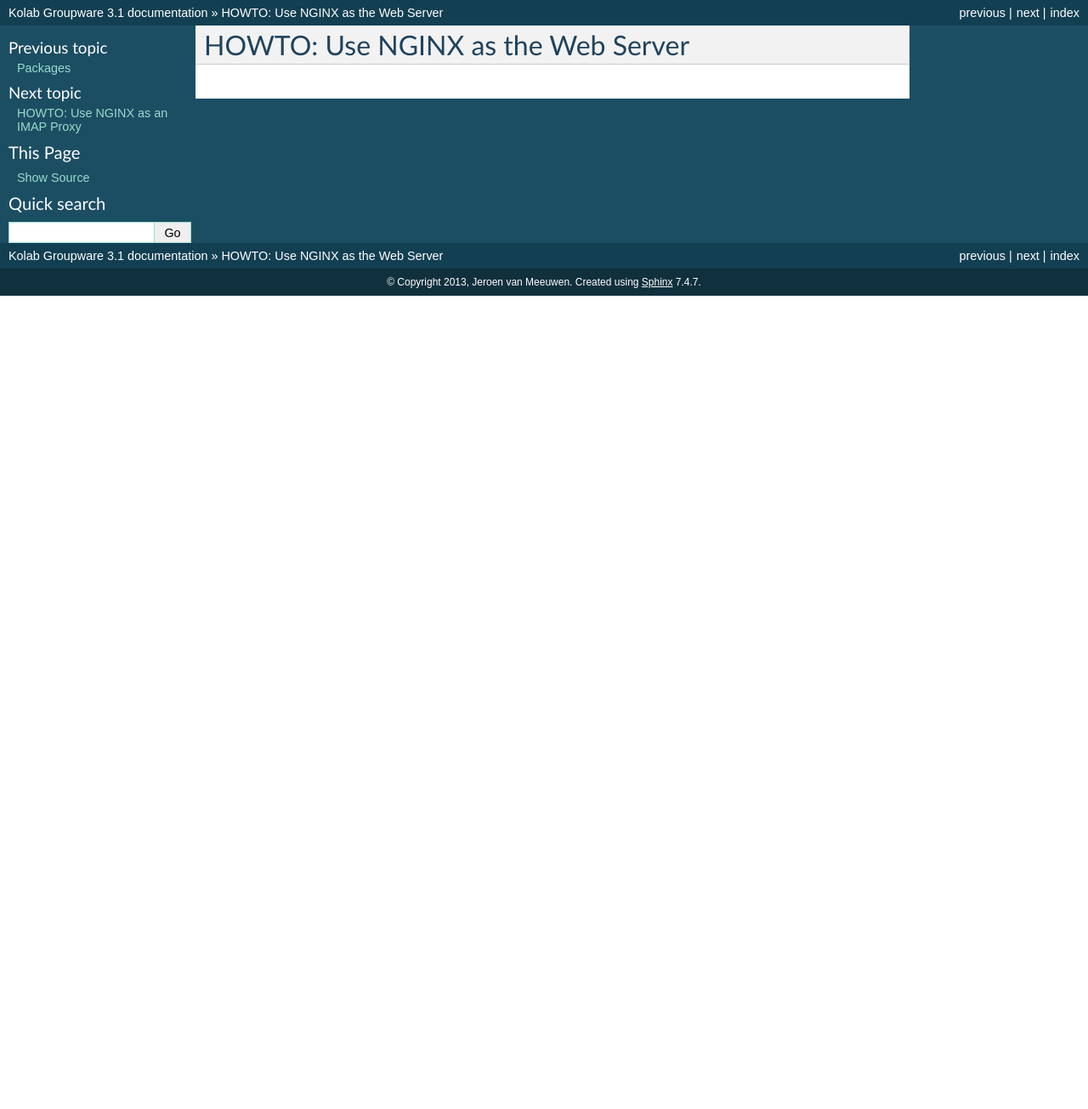
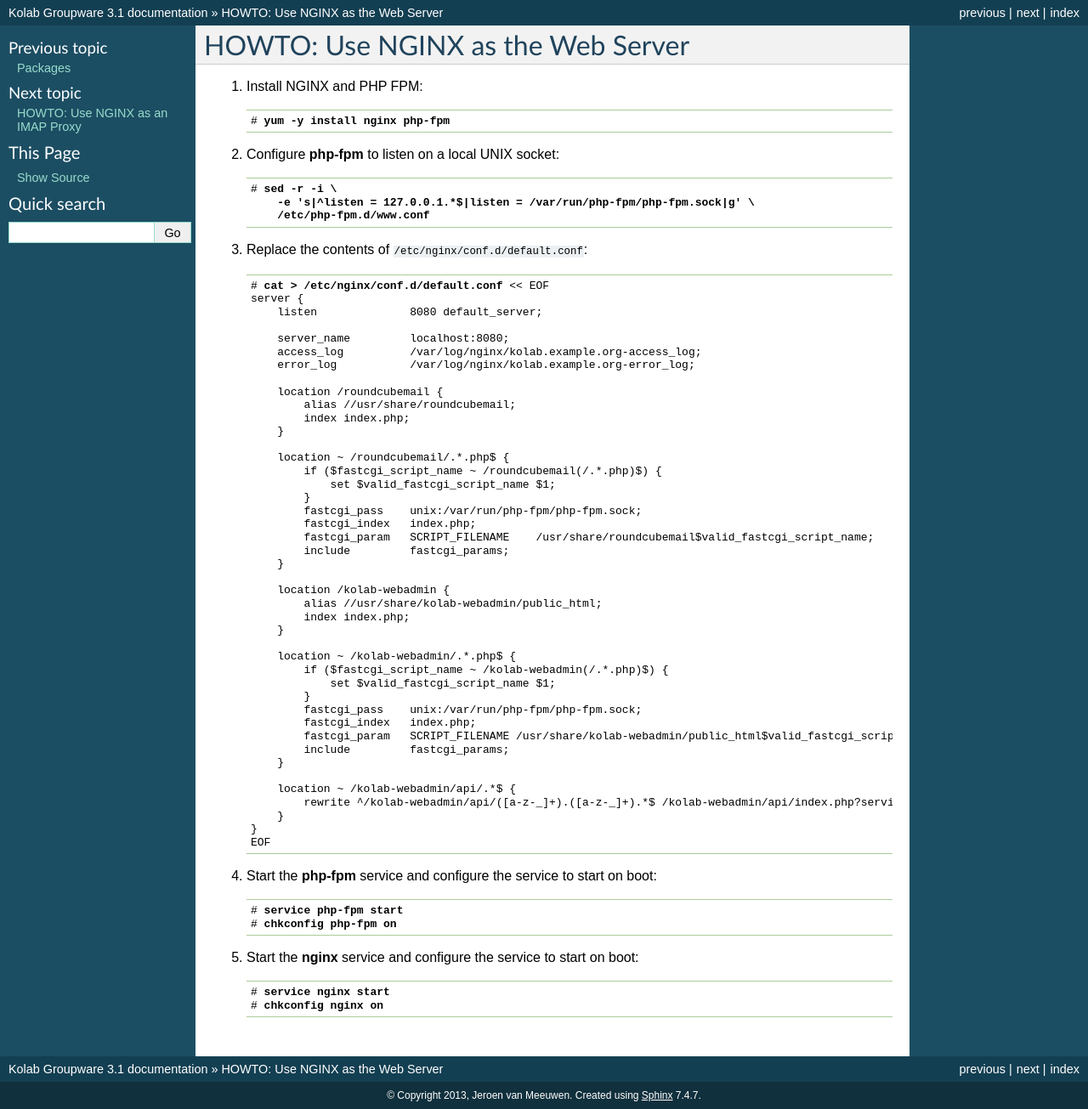
Before and after one commit to kanarip/kolab-docs, a Sphinx documentation site: the page built from source/howtos/nginx-webserver.rst, in a window 1280 px wide. Shown: the whole page at 85% size. Built offline with Sphinx 7.4.7, drawn with Linux system fonts in a browser that asks for light colours; before the commit the page ends 900 px from its top, so only the background shows below that.

Commit message:
Include the HOWTO contents for a simple NGINX webserver for Rounducbe and the Kolab Web Admin Panel (and API)

```diff
--- a/source/howtos/nginx-webserver.rst
+++ b/source/howtos/nginx-webserver.rst
@@ -1,2 +1,79 @@
+==================================
 HOWTO: Use NGINX as the Web Server
 ==================================
+
+#.  Install NGINX and PHP FPM:
+
+    .. parsed-literal::
+
+        # :command:`yum -y install nginx php-fpm`
+
+#.  Configure **php-fpm** to listen on a local UNIX socket:
+
+    .. parsed-literal::
+
+        # :command:`sed -r -i \\
+            -e 's|^listen = 127\.0\.0\.1.*$|listen = /var/run/php-fpm/php-fpm.sock|g' \\
+            /etc/php-fpm.d/www.conf`
+
+#.  Replace the contents of :file:`/etc/nginx/conf.d/default.conf`:
+
+    .. parsed-literal::
+
+        # :command:`cat > /etc/nginx/conf.d/default.conf` << EOF
+        server {
+            listen              8080 default_server;
+
+            server_name         localhost:8080;
+            access_log          /var/log/nginx/kolab.example.org-access_log;
+            error_log           /var/log/nginx/kolab.example.org-error_log;
+
+            location /roundcubemail {
+                alias //usr/share/roundcubemail;
+                index index.php;
+            }
+
+            location ~ /roundcubemail/.*\.php\$ {
+                if (\$fastcgi_script_name ~ /roundcubemail(/.*\.php)\$) {
+                    set \$valid_fastcgi_script_name \$1;
+                }
+                fastcgi_pass    unix:/var/run/php-fpm/php-fpm.sock;
+                fastcgi_index   index.php;
+                fastcgi_param   SCRIPT_FILENAME    /usr/share/roundcubemail\$valid_fastcgi_script_name;
+                include         fastcgi_params;
+            }
+
+            location /kolab-webadmin {
+                alias //usr/share/kolab-webadmin/public_html;
+                index index.php;
+            }
+
+            location ~ /kolab-webadmin/.*\.php\$ {
+                if (\$fastcgi_script_name ~ /kolab-webadmin(/.*\.php)\$) {
+                    set \$valid_fastcgi_script_name \$1;
+                }
+                fastcgi_pass    unix:/var/run/php-fpm/php-fpm.sock;
+                fastcgi_index   index.php;
+                fastcgi_param   SCRIPT_FILENAME /usr/share/kolab-webadmin/public_html\$valid_fastcgi_script_name;
+                include         fastcgi_params;
+            }
+
+            location ~ /kolab-webadmin/api/.*\$ {
+                rewrite ^/kolab-webadmin/api/([a-z-_]+)\.([a-z-_]+).*\$ /kolab-webadmin/api/index.php?service=\$1&method=\$2 last;
+            }
+        }
+        EOF
+
+#.  Start the **php-fpm** service and configure the service to start on boot:
+
+    .. parsed-literal::
+
+        # :command:`service php-fpm start`
+        # :command:`chkconfig php-fpm on`
+
+#.  Start the **nginx** service and configure the service to start on boot:
+
+    .. parsed-literal::
+
+        # :command:`service nginx start`
+        # :command:`chkconfig nginx on`
```
